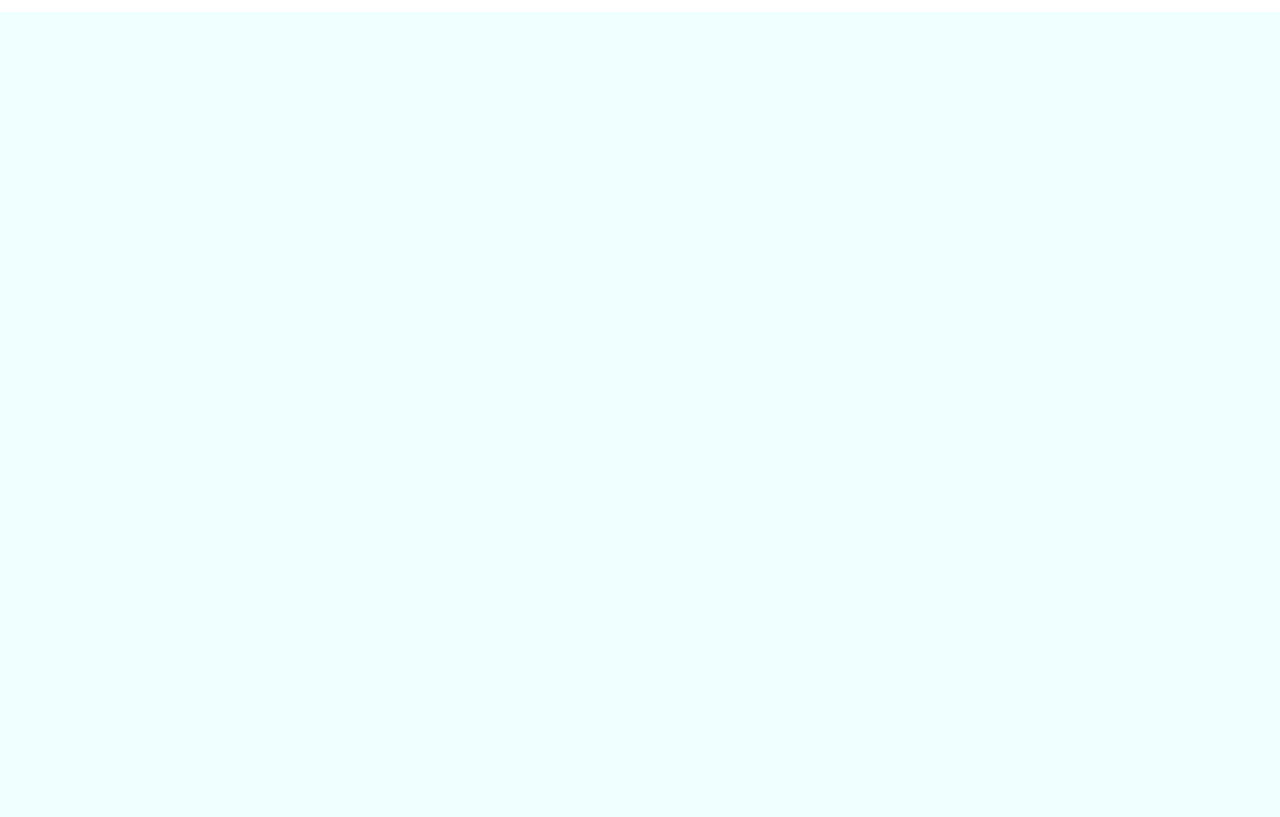
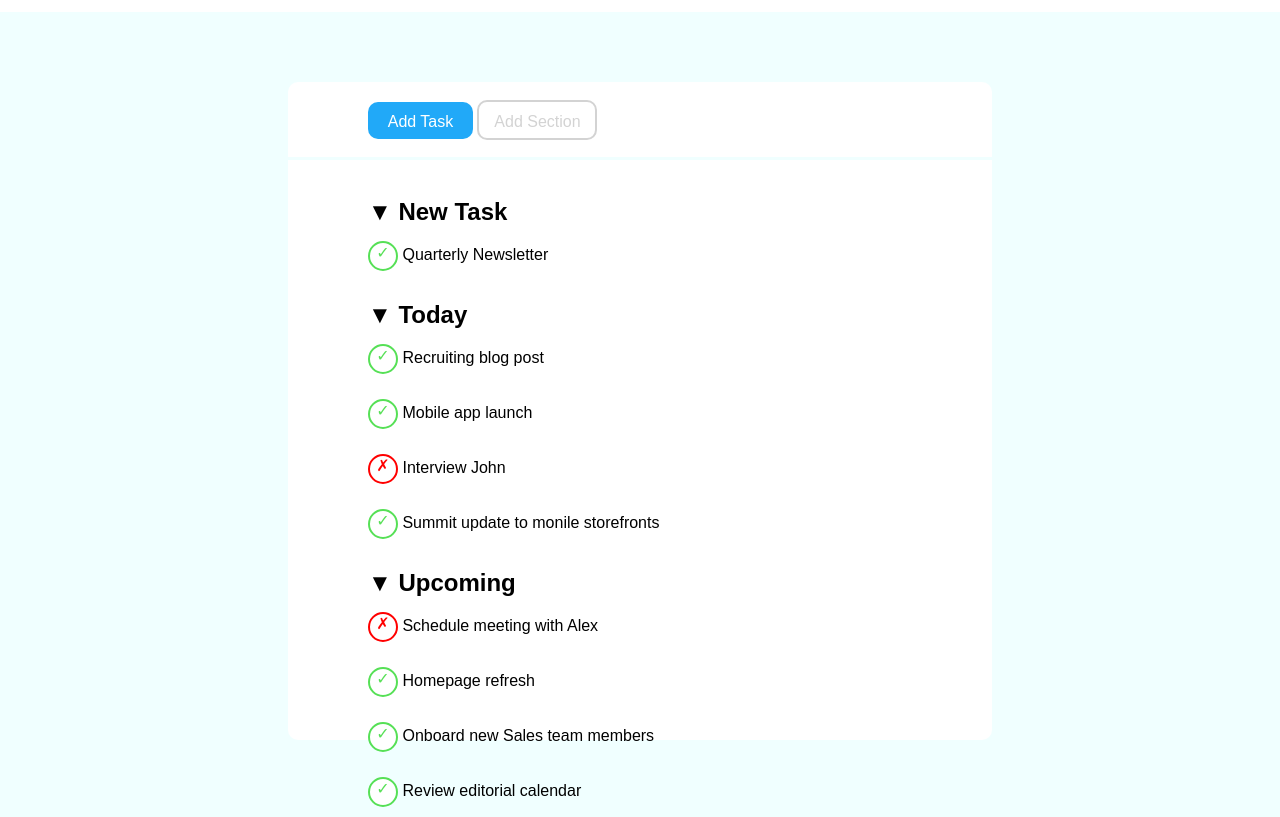
Before and after one commit to DavidC1103/html-css-toboolist, a plain HTML site: page index.html in a window 1280 px wide. Shown: the part 63-880 px from the top of the page. Before the commit the page ends 800 px from the top, so only its background shows below. Drawn offline with Linux system fonts and the light colour scheme.

Commit message:
[add main]

```diff
--- a/index.html
+++ b/index.html
@@ -19,7 +19,34 @@
   </header>
 
   <main>
+    <nav>
+      <span class="task">Add Task</span>
+      <span class="section">Add Section</span>
+    </nav>
 
+    <div class="info">
+      <h2>&#9660 New Task</h2>
+
+      <div class="menu"><span class="spunta">&#10003</span> Quarterly Newsletter</div>
+
+      <h2>&#9660 Today</h2>
+
+      <div class="menu"><span class="spunta">&#10003</span> Recruiting blog post</div>
+      <div class="menu"><span class="spunta">&#10003</span> Mobile app launch</div>
+      <div class="menu"><span class="x">&#10007;</span> Interview John</div>
+      <div class="menu"><span class="spunta">&#10003</span> Summit update to monile storefronts</div>
+
+      <h2>&#9660 Upcoming</h2>
+
+      <div class="menu"><span class="x">&#10007;</span> Schedule meeting with Alex</div>
+      <div class="menu"><span class="spunta">&#10003</span> Homepage refresh</div>
+      <div class="menu"><span class="spunta">&#10003</span> Onboard new Sales team members</div>
+      <div class="menu"><span class="spunta">&#10003</span> Review editorial calendar</div>
+
+
+
+
+    </div>
 
 
 
--- a/style.css
+++ b/style.css
@@ -25,3 +25,90 @@ div.logo{
   font-size: 40px;
   font-weight: 800;
 }
+
+
+main{
+  margin: 0 auto;
+  width: 55%;
+}
+
+nav{
+  background-color: white;
+  height: 75px;
+  margin-top: 70px;
+  border-top-right-radius: 10px;
+  border-top-left-radius: 10px;
+  padding: 18px;
+  text-align: left;
+  padding-left: 80px;
+}
+
+nav .task{
+    display: inline-block;
+    background-color: #21a9f8;
+    height: 37px;
+    width: 105px;
+    line-height: 40px;
+    text-align: center;
+    border-radius: 10px;
+    color: white;
+}
+
+nav .section{
+  display: inline-block;
+  background-color: white;
+  height: 40px;
+  width: 120px;
+  line-height: 40px;
+  text-align: center;
+  border-radius: 10px;
+  color: lightgrey;
+  border-color: lightgrey;
+  border: 2px solid lightgrey;
+}
+
+div.info{
+  background-color: white;
+  height: 580px;
+  margin-top: 3px;
+  border-bottom-right-radius: 10px;
+  border-bottom-left-radius: 10px;
+  padding: 18px;
+  text-align: left;
+  padding-left: 80px;
+}
+
+h2{
+
+  padding-top: 20px;
+}
+
+.menu{
+  padding-top: 15px;
+  padding-bottom: 10px;
+}
+
+.spunta{
+  color: rgb(87, 224, 86);
+  border: 2px solid rgb(86, 224, 86);
+  background-color: white;
+  width: 30px;
+  height: 30px;
+  display: inline-block;
+  text-align: center;
+  border-radius: 50%;
+  vertical-align: middle;
+}
+
+.x{
+  color: rgb(255, 0, 0);
+  border: 2px solid rgb(255, 0, 0);
+  background-color: white;
+  width: 30px;
+  height: 30px;
+  display: inline-block;
+  text-align: center;
+  border-radius: 50%;
+  vertical-align: middle;
+
+}
```
